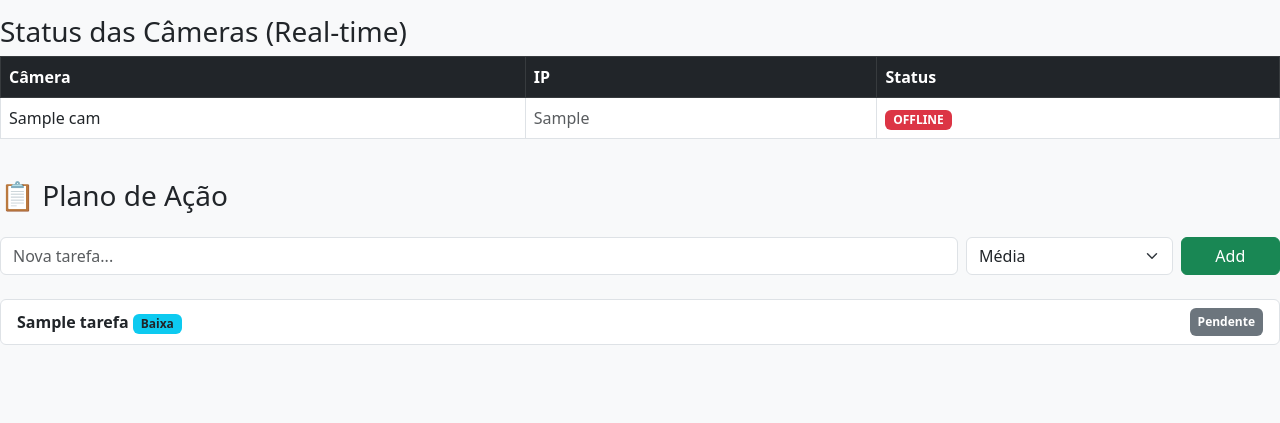
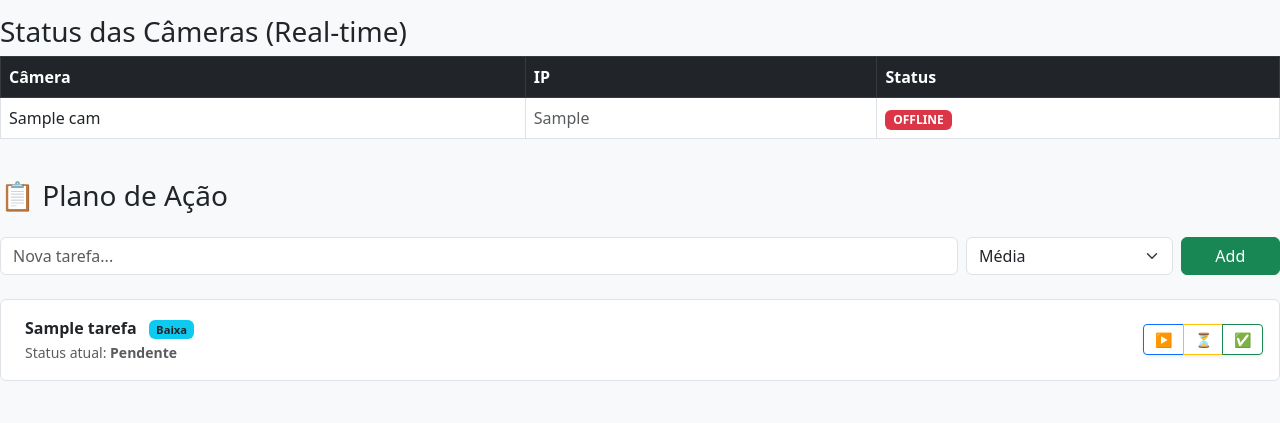
Before and after one commit to romario-rodrigues/school-infra-manager, a Django app: template templates/dashboard.html in a window 1280 px wide. Shown: the part 377-800 px from the top of the page. Run offline with Django 5.2, Linux system fonts and the light colour scheme; tables that the repository leaves empty hold one stand-in row (values such as "Sample post"); the template is opened without the code that fills it: values that come from a table or form of the project are taken from there, most other values are stand-ins (such as "Sample title", 1, 10 or a date in 2020).

Commit message:
feat: adiciona botões de ação rápida e sistema de status para tarefas

```diff
--- a/core/urls.py
+++ b/core/urls.py
@@ -14,11 +14,13 @@ Including another URLconf
     1. Import the include() function: from django.urls import include, path
     2. Add a URL to urlpatterns:  path('blog/', include('blog.urls'))
 """
+
 from django.contrib import admin
-from django.urls import path
+from django.urls import path, include
 from .views import dashboard # Importe a view que criamos
 
 urlpatterns = [
     path('admin/', admin.site.urls),
     path('', dashboard, name='dashboard'), # Rota para a página inicial
+    path('tasks/', include('tasks.urls')),
 ]
--- /dev/null
+++ b/tasks/urls.py
@@ -0,0 +1,7 @@
+from django.urls import path
+from . import views
+
+urlpatterns = [
+    # Caminho: /tasks/atualizar-status/ID/STATUS/
+    path('atualizar-status/<int:tarefa_id>/<str:novo_status>/', views.atualizar_status, name='atualizar_status'),
+]
--- a/templates/dashboard.html
+++ b/templates/dashboard.html
@@ -1,19 +1,23 @@
-<!DOCTYPE html>
+<!doctype html>
 <html lang="pt-br">
   <head>
-    <meta charset="UTF-8">
-    <meta name="viewport" content="width=device-width, initial-scale=1.0">
+    <meta charset="UTF-8" />
+    <meta name="viewport" content="width=device-width, initial-scale=1.0" />
     <title>School Infra Manager</title>
-    <link href="https://cdn.jsdelivr.net/npm/bootstrap@5.3.0/dist/css/bootstrap.min.css" rel="stylesheet">
+    <link
+      href="https://cdn.jsdelivr.net/npm/bootstrap@5.3.0/dist/css/bootstrap.min.css"
+      rel="stylesheet"
+    />
   </head>
   <body class="bg-light">
-
     <nav class="navbar navbar-dark bg-dark mb-4">
       <div class="container d-flex justify-content-between">
         <span class="navbar-brand mb-0 h1">IT School Dashboard</span>
         <form action="{% url 'admin:logout' %}" method="post">
           {% csrf_token %}
-            <button type="submit" class="btn btn-outline-light btn-sm">Sair do Sistema</button>
+          <button type="submit" class="btn btn-outline-light btn-sm">
+            Sair do Sistema
+          </button>
         </form>
       </div>
     </nav>
@@ -53,7 +57,10 @@
           <h3>Últimos Equipamentos</h3>
           <ul class="list-group">
             {% for eq in ultimos_equipamentos %}
-                <li class="list-group-item">{{ eq.nome }} - <span class="badge bg-secondary">{{ eq.ip }}</span></li>
+            <li class="list-group-item">
+              {{ eq.nome }} -
+              <span class="badge bg-secondary">{{ eq.ip }}</span>
+            </li>
             {% empty %}
             <li class="list-group-item">Nenhum equipamento cadastrado.</li>
             {% endfor %}
@@ -64,7 +71,10 @@
           <h3>Alerta de Estoque</h3>
           <table class="table table-hover">
             <thead>
-                    <tr><th>Item</th><th>Qtd</th></tr>
+              <tr>
+                <th>Item</th>
+                <th>Qtd</th>
+              </tr>
             </thead>
             <tbody>
               {% for item in itens_baixo_estoque %}
@@ -73,7 +83,9 @@
                 <td>{{ item.quantidade_atual }}</td>
               </tr>
               {% empty %}
-                    <tr><td colspan="2">Estoque em dia!</td></tr>
+              <tr>
+                <td colspan="2">Estoque em dia!</td>
+              </tr>
               {% endfor %}
             </tbody>
           </table>
@@ -97,9 +109,12 @@
               {% for cam in status_cameras %}
               <tr>
                 <td>
-                            {{ cam.nome }}
-                            {% if cam.tem_manutencao %}
-                                <span title="Possui histórico de manutenção" style="cursor:help;">🔧</span>
+                  {{ cam.nome }} {% if cam.tem_manutencao %}
+                  <span
+                    title="Possui histórico de manutenção"
+                    style="cursor: help"
+                    >🔧</span
+                  >
                   {% endif %}
                 </td>
                 <td class="text-muted">{{ cam.ip }}</td>
@@ -112,7 +127,11 @@
                 </td>
               </tr>
               {% empty %}
-                    <tr><td colspan="3" class="text-center">Nenhuma câmera cadastrada.</td></tr>
+              <tr>
+                <td colspan="3" class="text-center">
+                  Nenhuma câmera cadastrada.
+                </td>
+              </tr>
               {% endfor %}
             </tbody>
           </table>
@@ -128,12 +147,8 @@
 
         <form method="POST" class="row g-2 mb-4">
           {% csrf_token %}
-            <div class="col-8 col-md-9">
-                {{ form.titulo }}
-            </div>
-            <div class="col-4 col-md-2">
-                {{ form.prioridade }}
-            </div>
+          <div class="col-8 col-md-9">{{ form.titulo }}</div>
+          <div class="col-4 col-md-2">{{ form.prioridade }}</div>
           <div class="col-12 col-md-1">
             <button type="submit" class="btn btn-success w-100">Add</button>
           </div>
@@ -141,21 +156,56 @@
 
         <ul class="list-group">
           {% for tarefa in tarefas_pendentes %}
-                <li class="list-group-item d-flex justify-content-between align-items-center">
-                    <div>
-                        <strong>{{ tarefa.titulo }}</strong>
-                        <br class="d-md-none"> <small class="badge {% if tarefa.prioridade == 'Critica' %}bg-danger{% elif tarefa.prioridade == 'Alta' %}bg-warning text-dark{% else %}bg-info text-dark{% endif %} ml-md-2">
+          <li
+            class="list-group-item list-group-item-action d-flex justify-content-between align-items-center py-3"
+          >
+            <div class="ms-2 me-auto">
+              <div class="fw-bold">
+                {{ tarefa.titulo }}
+                <span
+                  class="badge {% if tarefa.prioridade == 'Critica' %}bg-danger{% elif tarefa.prioridade == 'Alta' %}bg-warning text-dark{% else %}bg-info text-dark{% endif %} ms-2"
+                  style="font-size: 0.7rem"
+                >
                   {{ tarefa.prioridade }}
-                        </small>
+                </span>
+              </div>
+              <small class="text-muted"
+                >Status atual: <strong>{{ tarefa.status }}</strong></small
+              >
             </div>
 
-                    <span class="badge {% if tarefa.status == 'Execução' %}bg-primary{% else %}bg-secondary{% endif %} p-2">
-                        {{ tarefa.status }}
-                    </span>
+            <div
+              class="btn-group shadow-sm"
+              role="group"
+              style="min-width: 120px"
+            >
+              {% if tarefa.status != 'Execução' %}
+              <a
+                href="/tasks/atualizar-status/{{ tarefa.id }}/Execução/"
+                class="btn btn-sm btn-outline-primary"
+                title="Iniciar"
+                >▶️</a
+              >
+              {% endif %} {% if tarefa.status != 'Aguardando' %}
+              <a
+                href="/tasks/atualizar-status/{{ tarefa.id }}/Aguardando/"
+                class="btn btn-sm btn-outline-warning"
+                title="Pausar"
+                >⏳</a
+              >
+              {% endif %}
+
+              <a
+                href="/tasks/atualizar-status/{{ tarefa.id }}/Concluido/"
+                class="btn btn-sm btn-outline-success"
+                title="Finalizar"
+                >✅</a
+              >
+            </div>
           </li>
           {% empty %}
-                <li class="list-group-item text-success text-center py-4">
-                    <i class="fas fa-check-circle"></i> Tudo em dia! Nenhuma tarefa pendente.
+          <li class="list-group-item text-center text-muted py-4">
+            Nenhuma tarefa pendente. Tudo limpo!
           </li>
           {% endfor %}
         </ul>
```
Also changed, not shown: tasks/views.py (+14 -2 lines). Lines whose indentation alone changed are shown as unchanged.
